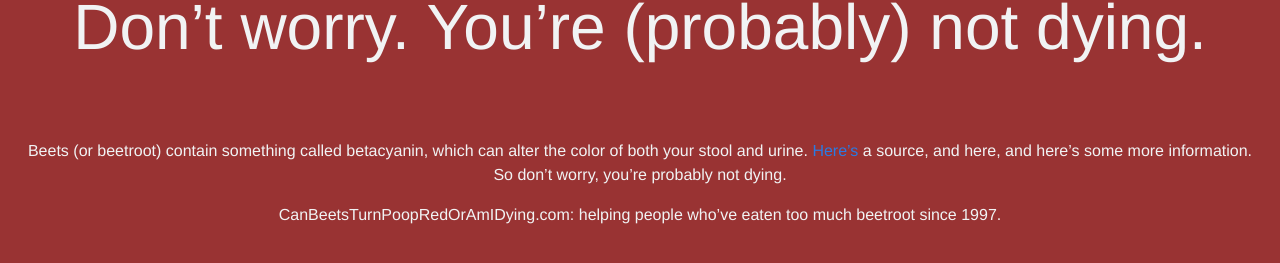
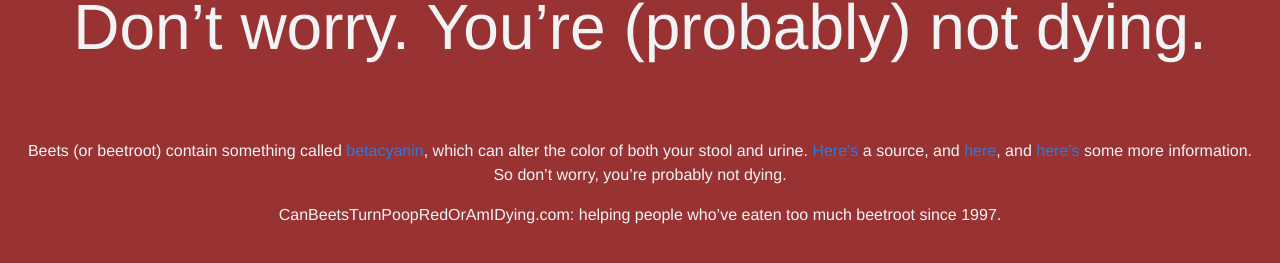
Before and after one commit to canbeetsturnpoopredoramidying/canbeetsturnpoopredoramidying, a Jekyll site: the page built from index.md, in a window 1280 px wide. Shown: the part 331-594 px from the top of the page. Built offline with Jekyll 4.4.1, drawn with Linux system fonts in a browser that asks for light colours; some web fonts are replaced; our own code applies the rules of GitHub Pages for plain Markdown files; some of the changed lines change nothing that is shown.

Commit message:
Added links
Finished

```diff
--- a/index.md
+++ b/index.md
@@ -5,6 +5,6 @@ image: 'android-chrome-192x192.png'
 # Don't worry. You're (probably) not dying.
 
 <br/><br/>
-<p style="text-align:center;">Beets (or beetroot) contain something called betacyanin, which can alter the color of both your stool and urine. <a href="www.google.com">Here’s</a> a source, and here, and here’s some more information. So don’t worry, you’re probably not dying. </p>
+<p style="text-align:center;">Beets (or beetroot) contain something called <a href="https://en.wikipedia.org/wiki/Betalain">betacyanin</a>, which can alter the color of both your stool and urine. <a href="http://dmd.aspetjournals.org/content/29/4/539">Here’s</a> a source, and <a href="http://journals.lww.com/jpharmacogenetics/Abstract/1993/12000/Beeturia_and_the_biological_fate_of_beetroot.4.aspx">here</a>, and <a href="http://www.livestrong.com/article/525407-beets-blood-in-the-stool/">here’s</a> some more information. So don’t worry, you’re probably not dying. </p>
 
 <p style="text-align:center;">CanBeetsTurnPoopRedOrAmIDying.com: helping people who’ve eaten too much beetroot since 1997.</p>
```
